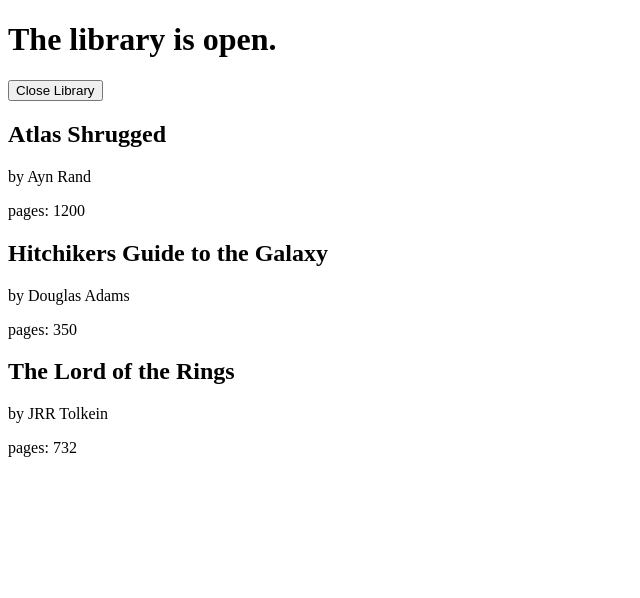
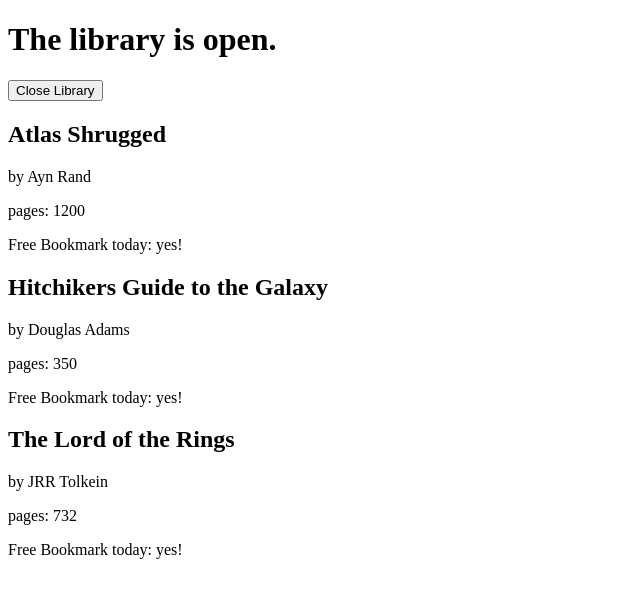
Before and after one commit to SteveMustanski/react-practice, a React (Create React App) app in the folder react-is-fun/: page / in a window 1280 px wide. Shown: the top 598 px of the page, without its empty margins (0-640 px from the left). Built offline with nearby package versions, Linux system fonts and the light colour scheme.

Commit message:
pass bookmark state down using props

```diff
--- a/react-is-fun/src/index.js
+++ b/react-is-fun/src/index.js
@@ -19,12 +19,13 @@
   },
 ];
 
-const Book = ({ title, author, pages }) => {
+const Book = ({ title, author, pages, freeBookmark }) => {
   return (
     <section>
       <h1>{title}</h1>
       <p>by {author}</p>
       <p>pages: {pages}</p>
+      <p>Free Bookmark today: {freeBookmark ? 'yes!' : 'no.'}</p>
     </section>
   );
 };
@@ -32,6 +33,7 @@
 class Library extends Component {
   state = {
     open: true,
+    freeBookmark: true,
   };
 
   toggleOpenClosed = () => {
@@ -54,6 +56,7 @@
             title={book.title}
             author={book.author}
             pages={book.pages}
+            freeBookmark={this.state.freeBookmark}
           />
         ))}
       </div>
```
